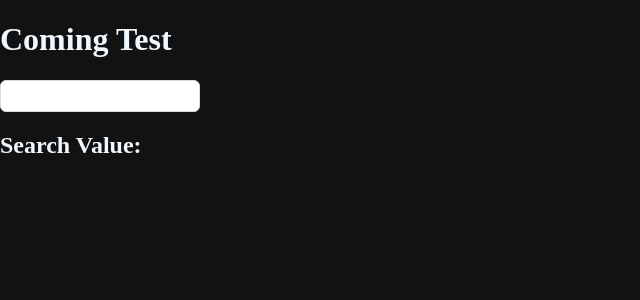
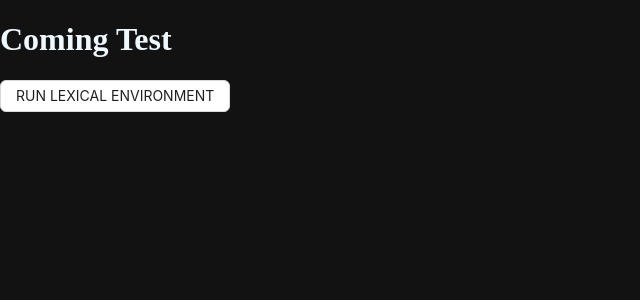
Before and after one commit to bullshitking-99/jobless, a React (Vite) app: page / in a window 1280 px wide. Shown: the top 300 px of the page, without its empty margins (0-640 px from the left). Built offline with nearby package versions, Linux system fonts and the light colour scheme; the HTML template or start-up script is replaced by a standard one.

Commit message:
feat: 初探函数上下文

```diff
--- a/src/App.tsx
+++ b/src/App.tsx
@@ -1,10 +1,10 @@
-import Debounce from "./components/useDebounce";
+import LexicalEnvironment from "./components/LexicalEnvironment";
 
 function App() {
   return (
     <>
       <h1>Coming Test</h1>
-      <Debounce></Debounce>
+      <LexicalEnvironment></LexicalEnvironment>
     </>
   );
 }
--- /dev/null
+++ b/src/components/LexicalEnvironment/index.tsx
@@ -0,0 +1,23 @@
+import { Button } from "antd";
+
+const LexicalEnvironment = () => {
+  const text = 1;
+
+  const func1 = (text) => {
+    console.log(text);
+  };
+
+  const func2 = () => {
+    func1(text);
+  };
+
+  const run = () => {
+    const text = 2;
+
+    func2(); // 1
+  };
+
+  return <Button onClick={run}>RUN LEXICAL ENVIRONMENT</Button>;
+};
+
+export default LexicalEnvironment;
--- a/src/components/useDebounce/index.tsx
+++ b/src/components/useDebounce/index.tsx
@@ -51,6 +51,7 @@ const Debounce = () => {
     console.log("searh for " + text);
   };
 
+  // 仍不知道为什么初始时会搜索两次，lazyEffect怎么没起作用
   useDebounceEffect(
     () => {
       handleSearch(text);
```
